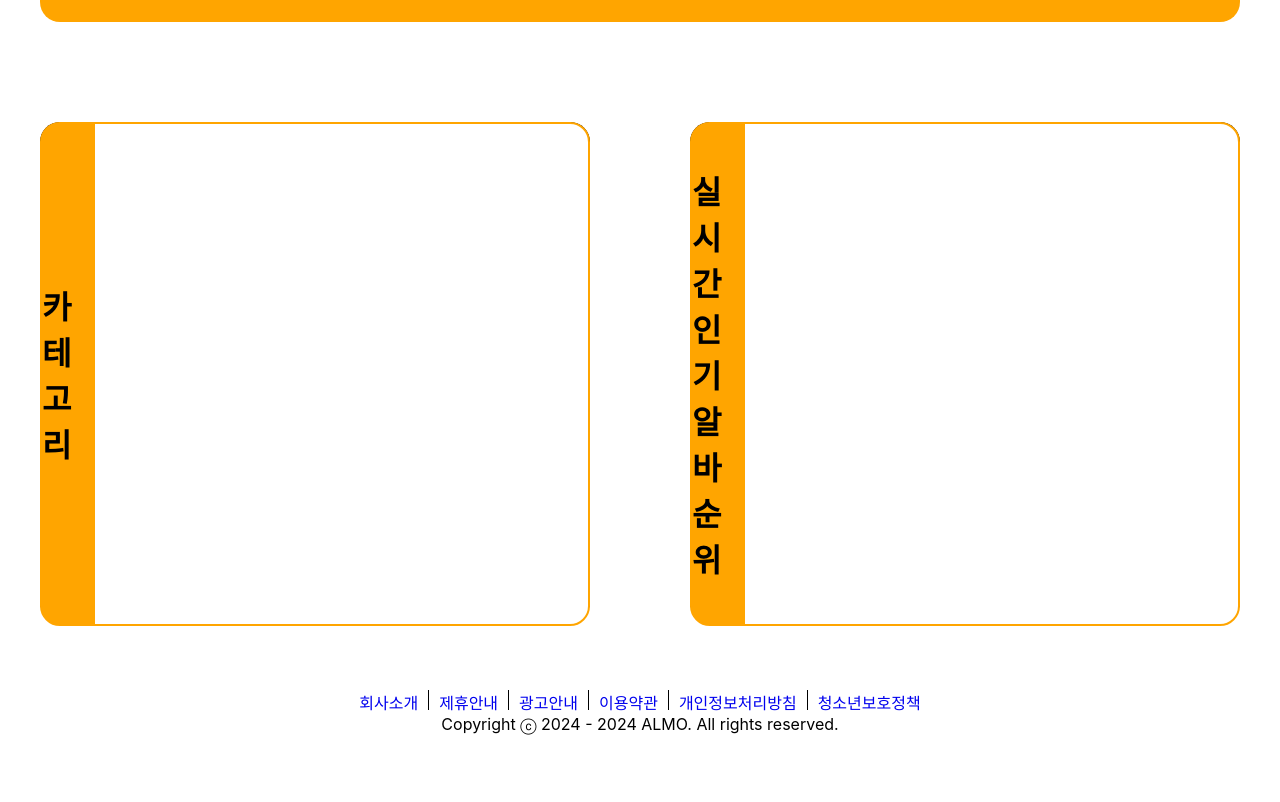
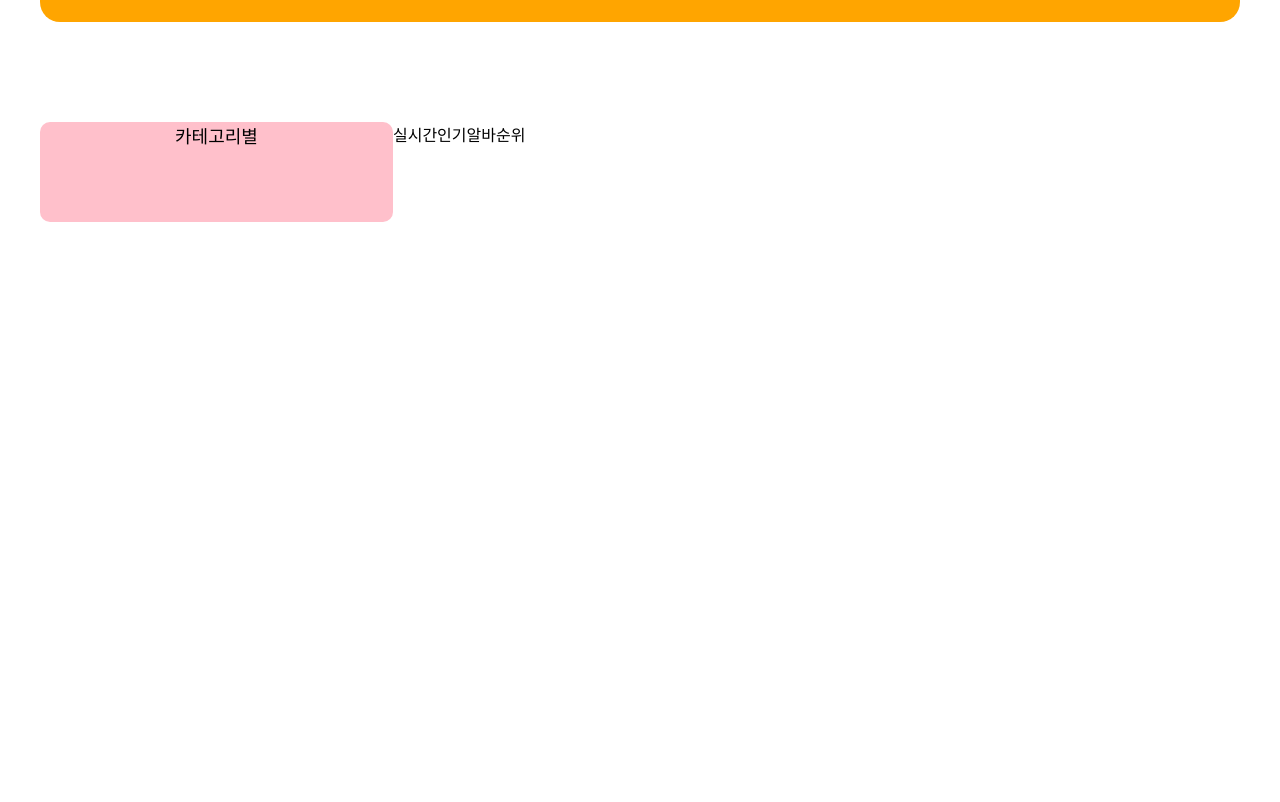
Before and after one commit to JohnJung-1017/Almo, a React (Create React App) app in the folder frontend/: page /realtime in a window 1280 px wide. Shown: the part 478-1280 px from the top of the page. Before the commit the page ends 1250 px from the top, so only its background shows below. Built offline with nearby package versions, Linux system fonts and the light colour scheme.

Commit message:
realtime3_modify
modify 2boxes

```diff
--- a/frontend/src/css/main.css
+++ b/frontend/src/css/main.css
@@ -88,7 +88,6 @@
     flex-direction: row;
     width: 1200px;
     justify-content: space-between;
-    background-color: black;
 }
 .box2_content{ /*각 박스*/
     display: flex;
@@ -96,7 +95,6 @@
     border-radius: 20px;
     width: 550px;
     height: 300px;
-    background-color: black;
 }
 .box2_content_left{
     width: 200px;
--- a/frontend/src/css/realtime.css
+++ b/frontend/src/css/realtime.css
@@ -33,36 +33,27 @@
     flex-direction: row;
     width: 1200px;
     justify-content: space-between;
+    border-radius: 20px;
+
+}
+.rbox2_title{
+    display: flex;
+    text-align: center;
+    justify-content: center;
+    border-radius: 10px;
+    font-weight: 500;
+    font-size: large;
+    height: 100px;
+    width: 500px;
+    background-color: pink;
+
 }
 .rbox2_content{ /*각 박스*/
     display: flex;
-    flex-direction: row;
+    flex-direction: column;
     border-radius: 20px;
-    width: 550px;
-    height: 500px;
-    background: black;
-
-}
-.rbox2_content_left{
-    width: 100px;
-    height: 500px;
-    background-color: orange;
-    border: 2px solid orange;
-    border-top-left-radius: 20px;
-    border-bottom-left-radius: 20px;
-    display: flex;
-    flex-direction: column;
-    justify-content: center;
-    align-items: center;
-
-}
-.rbox2_content_right{
-    background-color: white;
-    width: 1000px;
-    height: 500px;
-    border: 2px solid orange;
-    border-top-right-radius: 20px;
-    border-bottom-right-radius: 20px;
+    width: px;
+    height: 1000px;
 }
 
 /* copyright box 시작 */
--- a/frontend/src/pages/realtime.jsx
+++ b/frontend/src/pages/realtime.jsx
@@ -21,18 +21,18 @@ const Realtime = () => {
               </div>
               <div className='realtime_box2'>
                 <div className='rbox2_content_container'>
+                <div className='rbox2_title'>카테고리별
                   <div className='rbox2_content'>
-                    <div className='rbox2_content_left'>
-                      <h1>카테고리</h1>
                     </div>
-                    <div className='rbox2_content_right'></div>
+                    </div>
+                    <div className='rbox2_content_container'>
+                    <div clssName= 'rbox2_title'>실시간인기알바순위
+                    <div className='rbox2_content'></div>
+                    </div>
+
                   </div>
-                  <div className='rbox2_content'>
-                    <div className='rbox2_content_left'>
-                      <h1>실시간 인기알바 순위</h1>
-                    </div>
-                    <div className='rbox2_content_right'></div>
-                  </div>
+
+
                 </div>
               </div>
               <Copyright/>
```
